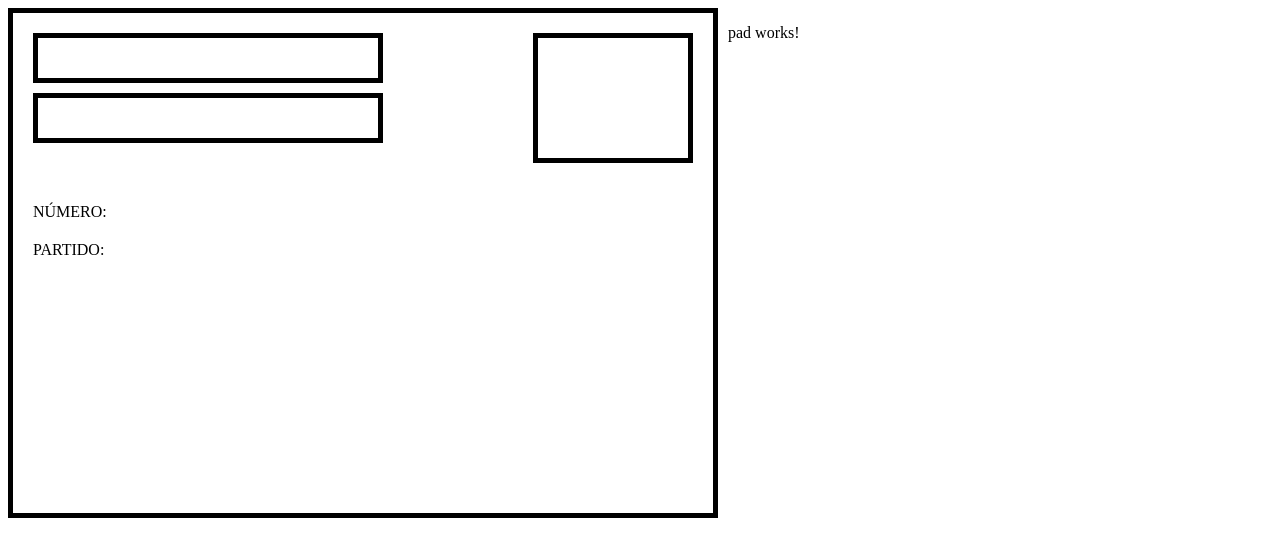
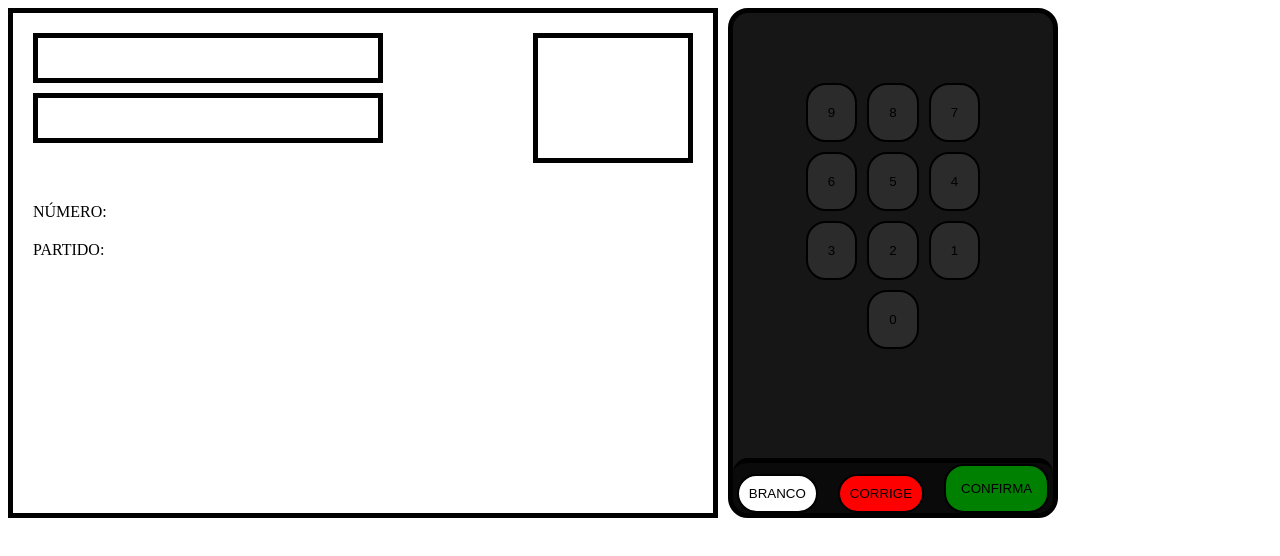
Before and after one commit to IagoMenezes555/Urna, an Angular app: page / in a window 1280 px wide. Shown: the top 556 px of the page. Built offline with nearby package versions, Linux system fonts and the light colour scheme.

Commit message:
feat: pad

```diff
--- a/src/app/components/pad/pad.component.html
+++ b/src/app/components/pad/pad.component.html
@@ -1 +1,10 @@
-<p>pad works!</p>
+<div class="pad">
+  <div class="buttons">
+    <button class="numbers" *ngFor="let number of numbers">{{ number }}</button>
+  </div>
+  <div class="special">
+    <button class="branco">BRANCO</button>
+    <button class="corrige">CORRIGE</button>
+    <button class="confirma">CONFIRMA</button>
+  </div>
+</div>
--- a/src/app/components/pad/pad.component.scss
+++ b/src/app/components/pad/pad.component.scss
@@ -0,0 +1,62 @@
+.pad {
+  background-color: rgb(22, 22, 22);
+  height: 500px;
+  border: black solid 5px;
+  width: 320px;
+  display: flex;
+  align-items: center;
+  justify-content: space-between;
+  flex-direction: column;
+  border-radius: 20px;
+
+  .buttons {
+    display: flex;
+    flex-wrap: wrap;
+    width: 200px;
+    gap: 10px;
+    justify-content: center;
+    margin-top: 70px;
+
+    .numbers {
+      padding: 20px;
+      background-color: rgb(43, 43, 43);
+      border: black solid 2px;
+      border-radius: 20px;
+    }
+  }
+
+  .special {
+    background-color: rgb(10, 10, 10);
+    width: 320px;
+    height: 50px;
+    display: flex;
+    justify-content: center;
+    align-items: flex-end;
+    gap: 20px;
+    border-radius: 15px;
+    border-width: 5px 0px 0px;
+    border-color: black;
+    border-style: solid;
+
+    .branco {
+      padding: 10px;
+      background-color: white;
+      border: black solid 2px;
+      border-radius: 20px;
+    }
+
+    .corrige {
+      padding: 10px;
+      background-color: red;
+      border: black solid 2px;
+      border-radius: 20px;
+    }
+
+    .confirma {
+      padding: 15px;
+      background-color: green;
+      border: black solid 2px;
+      border-radius: 20px;
+    }
+  }
+}
--- a/src/app/components/pad/pad.component.ts
+++ b/src/app/components/pad/pad.component.ts
@@ -1,11 +1,15 @@
 import { Component } from '@angular/core';
+import { CommonModule } from '@angular/common';
 
 @Component({
   selector: 'app-pad',
-  imports: [],
+  imports: [CommonModule],
   templateUrl: './pad.component.html',
   styleUrl: './pad.component.scss'
 })
 export class PadComponent {
 
+  numbers = [
+    9,8,7,6,5,4,3,2,1,0
+  ]
 }
--- a/src/app/components/urna/urna.component.scss
+++ b/src/app/components/urna/urna.component.scss
@@ -1,4 +1,4 @@
-.urna{
-    display: flex;
-    gap: 10px;
+.urna {
+  display: flex;
+  gap: 10px;
 }
--- a/src/index.html
+++ b/src/index.html
@@ -1,5 +1,5 @@
 <!doctype html>
-<html lang="en">
+<html lang="pt-br">
 <head>
   <meta charset="utf-8">
   <title>Urna</title>
```
